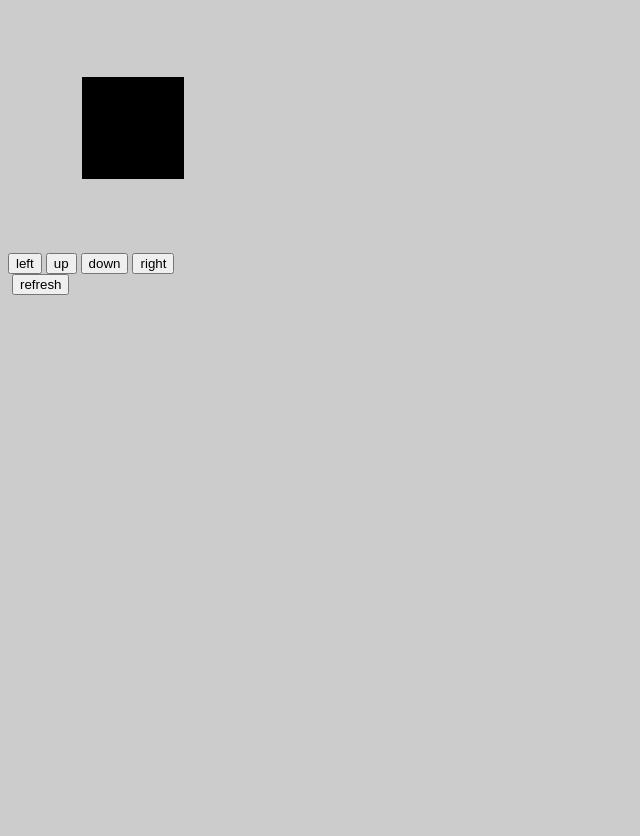
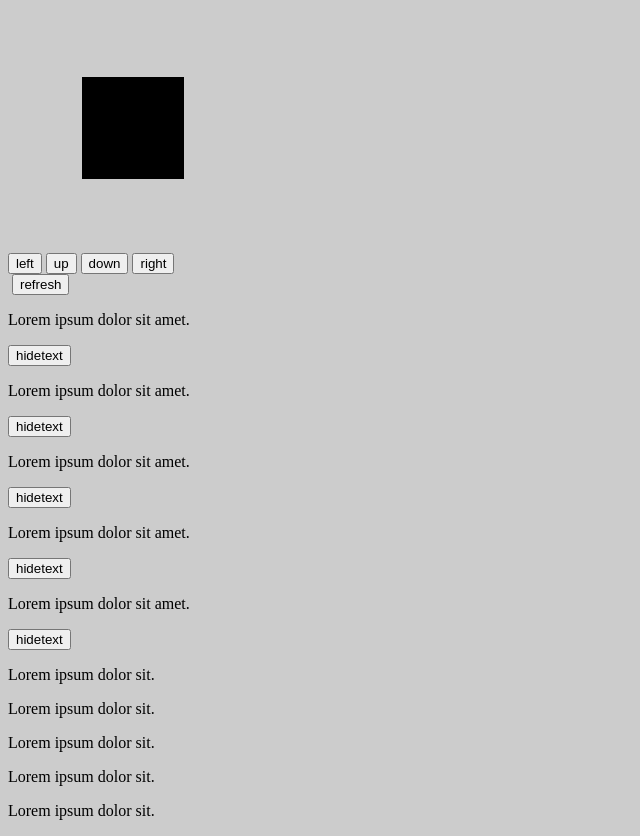
Before and after one commit to AbdulxamidSultanov/homework_5.3, a plain HTML site: page index.html in a window 1280 px wide. Shown: the part 970-1806 px from the top of the page, without its empty margins (0-640 px from the left). Before the commit the page ends 1273 px from the top, so only its background shows below. Drawn offline with Linux system fonts and the light colour scheme.

Commit message:
uyga vazifa yakunlandi

```diff
--- a/index.html
+++ b/index.html
@@ -126,8 +126,24 @@
     </div>
 
     <div class="10-vazifa">
-      <img id="img" src="" alt="">
+      <img id="img" src="" alt="" />
       <button id="refreshBtn">refresh</button>
+    </div>
+
+    <div class="11-vazifa">
+      <p class="texts">Lorem ipsum dolor sit amet.</p>
+      <p class="texts">Lorem ipsum dolor sit amet.</p>
+      <p class="texts">Lorem ipsum dolor sit amet.</p>
+      <p class="texts">Lorem ipsum dolor sit amet.</p>
+      <p class="texts">Lorem ipsum dolor sit amet.</p>
+    </div>
+
+    <div class="12-vaazifa">
+      <p class="paragraphs">Lorem ipsum dolor sit.</p>
+      <p class="paragraphs">Lorem ipsum dolor sit.</p>
+      <p class="paragraphs">Lorem ipsum dolor sit.</p>
+      <p class="paragraphs">Lorem ipsum dolor sit.</p>
+      <p class="paragraphs">Lorem ipsum dolor sit.</p>
     </div>
     <script src="main.js"></script>
   </body>
--- a/main.js
+++ b/main.js
@@ -254,22 +254,46 @@ refreshBtn &&
   refreshBtn.addEventListener("click", function () {
     let randomImg = Math.trunc(Math.random() * 10);
     img.src = `${stuckImg[randomImg]}`;
-    console.log(randomImg);
   });
 // ============
 // 11-masala:
-/* Paragraflarni yashirish va ko‘rsatish
-Vazifa: Sahifada bir nechta paragraflar bo‘lsin. Har bir paragraf yonida "Yashirish" tugmasi bo‘lsin. Tugma bosilganda faqat o‘sha paragraf yashiriladi.
-Ko‘rsatma:
-querySelectorAll orqali barcha paragraflarni olish.
-Har bir paragraf uchun "Yashirish" tugmasi yaratib, ulash.
-Tugma bosilganda tegishli paragrafni style.display = "none" qilish.
+/*Paragraflarni yashirish va ko‘rsatish
+    Vazifa: Sahifada bir nechta paragraflar bo‘lsin. Har bir paragraf yonida "Yashirish" tugmasi bo‘lsin. Tugma bosilganda faqat o‘sha paragraf yashiriladi.
+      Ko‘rsatma:
+      1. querySelectorAll orqali barcha paragraflarni olish.
+      2. Har bir paragraf uchun "Yashirish" tugmasi yaratib, ulash.
+      3. Tugma bosilganda tegishli paragrafni style.display = "none" qilish.
  */
+const paragrafs = document.querySelectorAll(".texts");
+
+paragrafs.forEach((paragraf) => {
+  const hideBtn = document.createElement("button");
+  hideBtn.textContent = "hidetext";
+  paragraf.after(hideBtn);
+  hideBtn.addEventListener("click", function () {
+    paragraf.style.display = "none";
+  });
+});
 
 // ============
 // 12-masala:
-//
+/*
+Vazifa: Sahifada bir nechta paragraflar yozilgan bo‘lsin. Foydalanuvchi har bir paragrafga bosganda, o‘sha matn "Salom, dunyo!" ga almashtiriladi.
+Ko‘rsatma:
+querySelectorAll orqali barcha paragraflarni olish.
+Har biriga click hodisasini ulash.
+innerTextni o‘zgartirib, yangi matnni ko‘rsatish. */
 
+const paragraphs = document.querySelectorAll(".paragraphs");
+
+paragraphs.forEach((paragraph) => {
+  paragraph.addEventListener("click", function () {
+    paragraph.innerText = "Hello, world!";
+
+  });
+  paragraph.style.cursor = "pointer";
+
+});
 // ============
 // 13-masala:
 //
```
